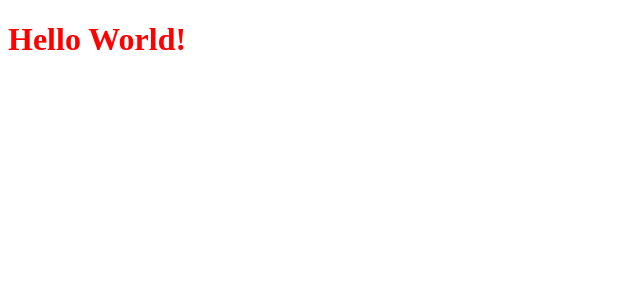
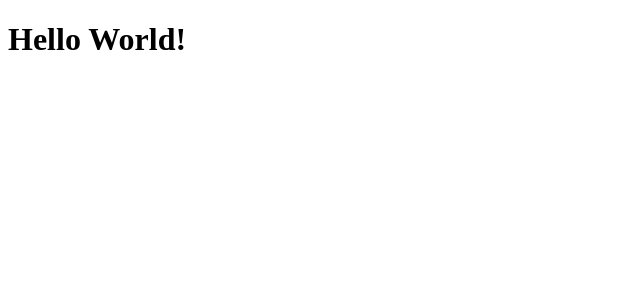
Before and after one commit to rb-mwindh/angular-exercise-one, an Angular app: page / in a window 1280 px wide. Shown: the top 300 px of the page, without its empty margins (0-640 px from the left). Built offline with nearby package versions, Linux system fonts and the light colour scheme.

Commit message:
1 file modified

```diff
--- a/src/app/app.component.html
+++ b/src/app/app.component.html
@@ -1 +1 @@
-<hello isRed="false"></hello>
+<hello [isRed]="false"></hello>
```
